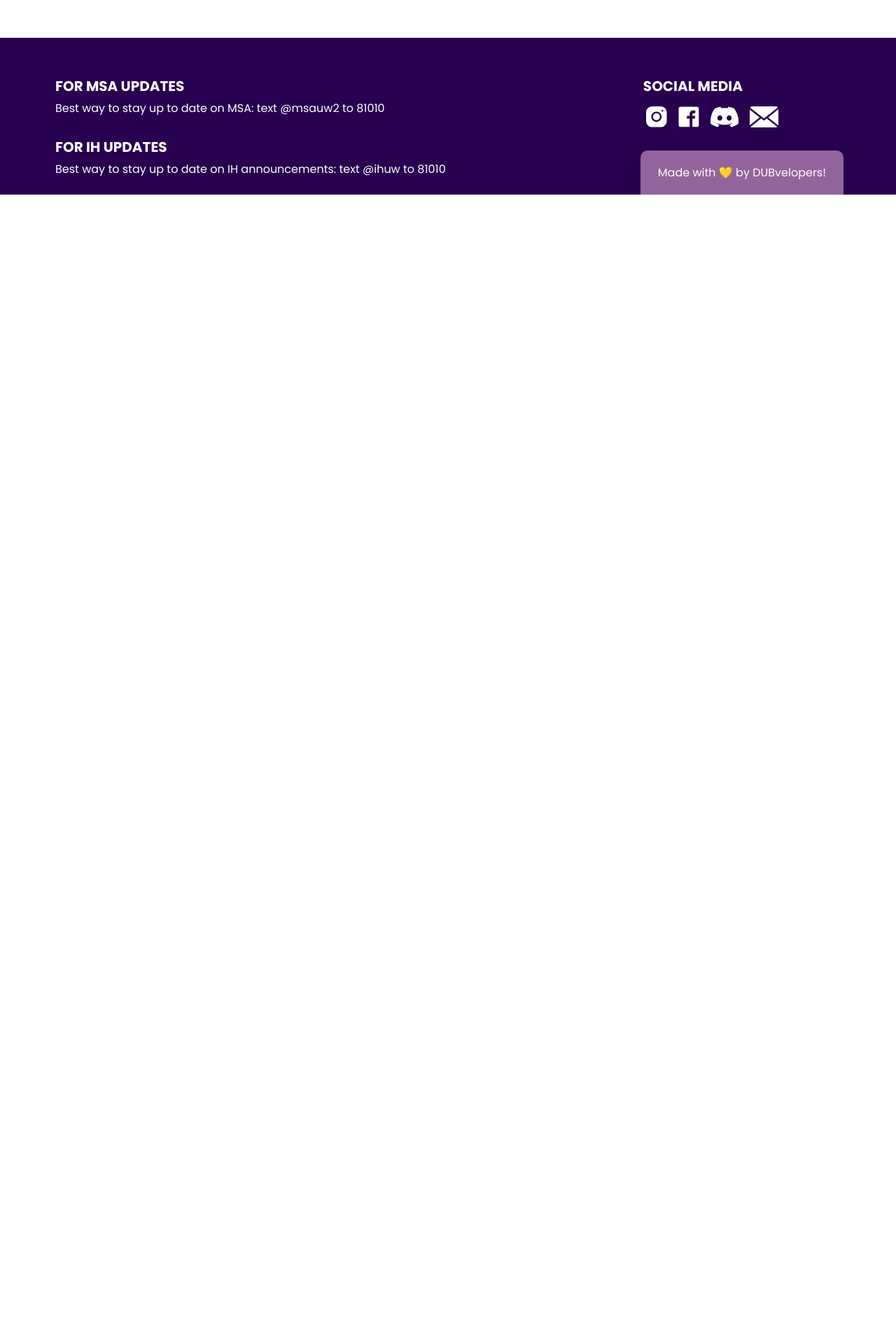
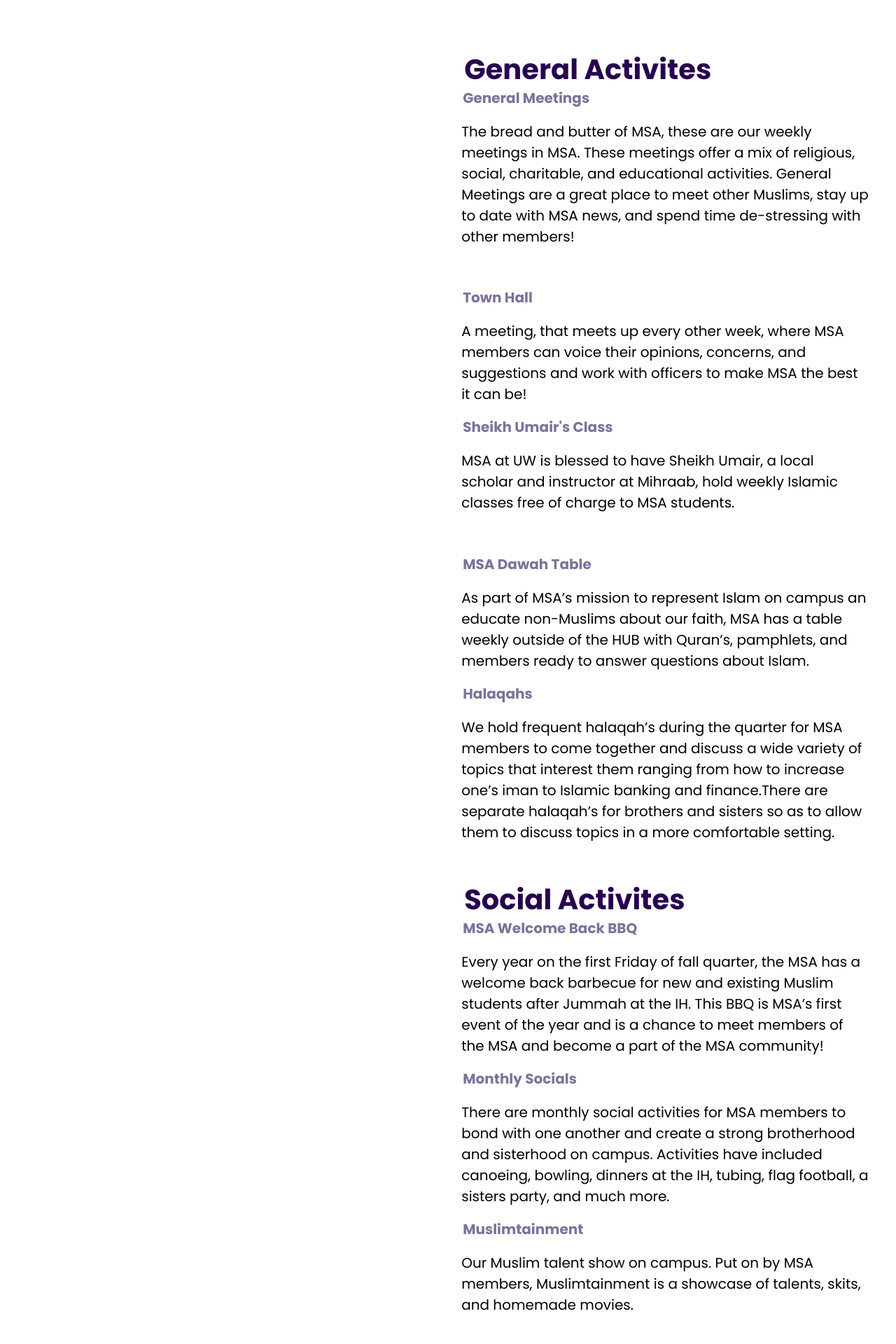
Before and after one commit to webimpactuw/muslim-student-assoc, a React (Create React App) app in the folder msa-react/: page /events/activities in a window 1280 px wide. Shown: the part 640-2560 px from the top of the page at 70% size. Before the commit the page ends 918 px from the top, so only its background shows below. Built offline with nearby package versions, Linux system fonts and the light colour scheme.

Commit message:
added skeleton text and grid to events subpages

```diff
--- a/msa-react/src/App.css
+++ b/msa-react/src/App.css
@@ -203,6 +203,13 @@
 */
 .upcoming-event {
     display: flex;
+}
+
+.events-grid {
+    display: grid;
+    grid-template-columns: 1fr 1fr;
+    padding: 2vh 3vw;
+    gap: 3vw;
 }
 
 
--- a/msa-react/src/pages/events/activities.js
+++ b/msa-react/src/pages/events/activities.js
@@ -11,6 +11,68 @@
     return (
         <div>
             <HeaderWB props={header}/>
+            {/* content */}
+            <div>
+                {/* general */}
+                <div className="events-grid">
+                    <img/>
+                    <div>
+                        <h2>General Activites</h2>
+                        <h6>General Meetings</h6>
+                        <p>The bread and butter of MSA, these are our weekly meetings in MSA. These meetings offer a mix of religious, social, charitable, and educational activities. General Meetings are a great place to meet other Muslims, stay up to date with MSA news, and spend time de-stressing with other members!</p>
+                    </div>
+                    <img/>
+                    <div>
+                        <h6>Town Hall</h6>
+                        <p>A meeting, that meets up every other week, where MSA members can voice their opinions, concerns, and suggestions and work with officers to make MSA the best it can be!</p>
+                        <h6>Sheikh Umair's Class</h6>
+                        <p>MSA at UW is blessed to have Sheikh Umair, a local scholar and instructor at Mihraab, hold weekly Islamic classes free of charge to MSA students.</p>
+                    </div>
+                    <img/>
+                    <div>
+                        <h6>MSA Dawah Table</h6>
+                        <p>As part of MSA’s mission to represent Islam on campus an educate non-Muslims about our faith, MSA has a table weekly outside of the HUB with Quran’s, pamphlets, and members ready to answer questions about Islam.</p>
+                        <h6>Halaqahs</h6>
+                        <p>We hold frequent halaqah’s during the quarter for MSA members to come together and discuss a wide variety of topics that interest them ranging from how to increase one’s iman to Islamic banking and finance.There are separate halaqah’s for brothers and sisters so as to allow them to discuss topics in a more comfortable setting.</p>
+                    </div>
+                </div>
+                {/* social */}
+                <div className="events-grid">
+                    <img/>
+                    <div>
+                        <h2>Social Activites</h2>
+                        <h6>MSA Welcome Back BBQ</h6>
+                        <p>Every year on the first Friday of fall quarter, the MSA has a welcome back barbecue for new and existing Muslim students after Jummah at the IH. This BBQ is MSA’s first event of the year and is a chance to meet members of the MSA and become a part of the MSA community!</p>
+                        <h6>Monthly Socials</h6>
+                        <p>There are monthly social activities for MSA members to bond with one another and create a strong brotherhood and sisterhood on campus. Activities have included canoeing, bowling, dinners at the IH, tubing, flag football, a sisters party, and much more.</p>
+                        <h6>Muslimtainment</h6>
+                        <p>Our Muslim talent show on campus. Put on by MSA members, Muslimtainment is a showcase of talents, skits, and homemade movies.</p>
+                    </div>
+                </div>
+                {/* ih */}
+                <div className="events-grid">
+                    <img/>
+                    <div>
+                        <h2>Islamic House Activites</h2>
+                        <h6>Jummah Prayers</h6>
+                        <p>
+                            Khutbahs are delivered by students and imams from around the Seattle area. More information in Islamic House Page.
+                        </p>
+                        <h6>Ramadan Iftars</h6>
+                        <p>
+                            Every day in Ramadan, we are blessed to have catered iftar and dinner sponsored by community members and local businesses. Taraweeh prayers are also held at the IH.
+                        </p>
+                        <h6>Eid at the IH</h6>
+                        <p>
+                            Eid Prayers available for students and community members in the area. After the Eid Prayer, there is a community breakfast for everyone.
+                        </p>
+                        <h6>Seattle Super Smashdown</h6>
+                        <p>
+                            An annual Super Smash Bros.: Ultimate tournament held by the Islamic House.
+                        </p>
+                    </div>
+                </div>
+            </div>
         </div>
     );
 };
--- a/msa-react/src/pages/events/involved.js
+++ b/msa-react/src/pages/events/involved.js
@@ -1,4 +1,5 @@
 import HeaderWB from "../../components/HeaderWB";
+import { NavLink } from "react-router-dom";
 
 function Involved() {
 
@@ -10,6 +11,47 @@
     return (
         <div>
             <HeaderWB props={header}/>
+            <div>
+                <h2>Ways to Get Involved</h2>
+                <div className="events-grid">
+                    <img/>
+                    <div>
+                        <h6>Come to Our Events and Meetings</h6>
+                        <p>
+                            Attend our general meetings, quarterly events, IH Jummah, social events, and other activities. This is the best chance for you to meet other Muslims on campus, get involved in engaging activities, and really make the most out of your time at UW! You do not need to be an MSA member to attend our events and activities unless stated otherwise.
+                        </p>
+                        <button className="purple-button" >
+                            <NavLink to="/events" className="purple-btn-link">SEE OUR EVENTS</NavLink>
+                        </button>
+                    </div>
+                    <img/>
+                    <div>
+                        <h6>Become a member</h6>
+                        <p>
+                            Membership is free and is available to all UW Muslim students, both undergraduate and graduate. Membership will allow you to have a say in how MSA is run, attend MSA town halls, run for office, and vote in elections. Membership is not required in order to attend our events and activities, but we highly recommend it if you would like to have a say in how MSA is run.
+                        </p>
+                        <button className="purple-button" >
+                            <NavLink to="/events/member" className="purple-btn-link">BECOME A  MEMBER</NavLink>
+                        </button>
+                    </div>
+                    <img/>
+                    <div>
+                        <h6>Run for Office and Vote in Elections</h6>
+                        <p>
+                            If you want to work towards advancing MSA’s cause on campus, bettering Muslim life on campus, and get engaged in meaningful service, run for an MSA Officer position!
+                        </p>
+                        <p>
+                            MSA is an organization that needs to grow in order to thrive. By having new leadership year after year, Officers are able to build upon the successes of previous Boards.
+                        </p>
+                        <p>
+                        If you don’t want to run, come and vote in elections! Remember, any member can run for an Officer position, but only active members for two quarters can vote in elections. For full details, visit our MSA Membership Guidelines for this year.
+                        </p>
+                        <button className="purple-button" >
+                            <a target="_blank" rel="noopener" className="purple-btn-link" href="">VIEW GUIDELINES</a>
+                        </button>
+                    </div>
+                </div>
+            </div>
         </div>
     );
 };
--- a/msa-react/src/pages/events/member.js
+++ b/msa-react/src/pages/events/member.js
@@ -9,6 +9,33 @@
     return (
         <div>
             <HeaderWB props={header}/>
+            <div>
+                <h2>Becoming a member is easy!</h2>
+
+                <h6>The only requirements are:</h6>
+                <ul>
+                    <li>The student must be a Muslim.</li>
+                    <li>The student must be enrolled at UW Seattle. Students who have graduated cannot be members. </li>
+                    <li>The student must be in full agreement with the MSA purpose statement.</li>
+                </ul>
+
+                <h6>What is the purpose statement?</h6>
+                <p>
+                    The MSA Purpose Statement is a general statement of what MSA aims to do as outlined in our constitution. We ensure that all our activities fulfill this statement, and this statement outlines the scope of MSA’s involvement in Muslim affairs. The statement is below:
+                </p>
+                <p>
+                “The purpose of the Muslim Students Association at the University of Washington will be to provide a supportive and inclusive community on campus for Muslim students, serve as a representative for the authentic tradition of Islam on the UW campus, work towards strengthening faith in students and learning about Islam, empower Muslim students to become leaders in their communities, and serve the greater campus and Seattle community.”
+                </p>
+
+                <h6>Final Steps</h6>
+                <p>
+                Please refer to the MSA Membership Guidelines regarding eligibility to vote in elections and run for office. The short version is, if you show up and are active, you get to vote. For the specifics, refer here:
+                </p>
+                <a target="_blank" rel="noopener" href="https://msauw.org/wp-content/uploads/2019/06/MSA-UW-Membership-Guidelines-2019-2020_.pdf">MSA-UW Membership Guidelines 2019-2020</a>
+                <p>
+                Once you are ready, fill out the form below to become a member!
+                </p>
+            </div>
         </div>
     );
 }
```
